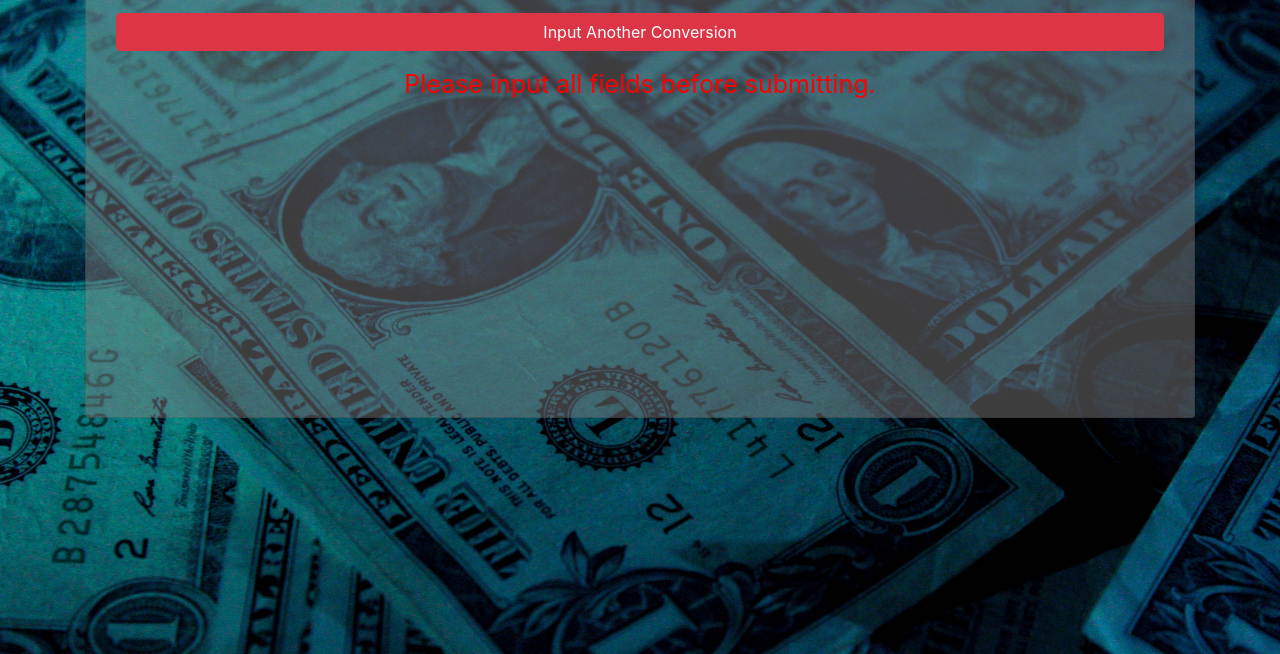
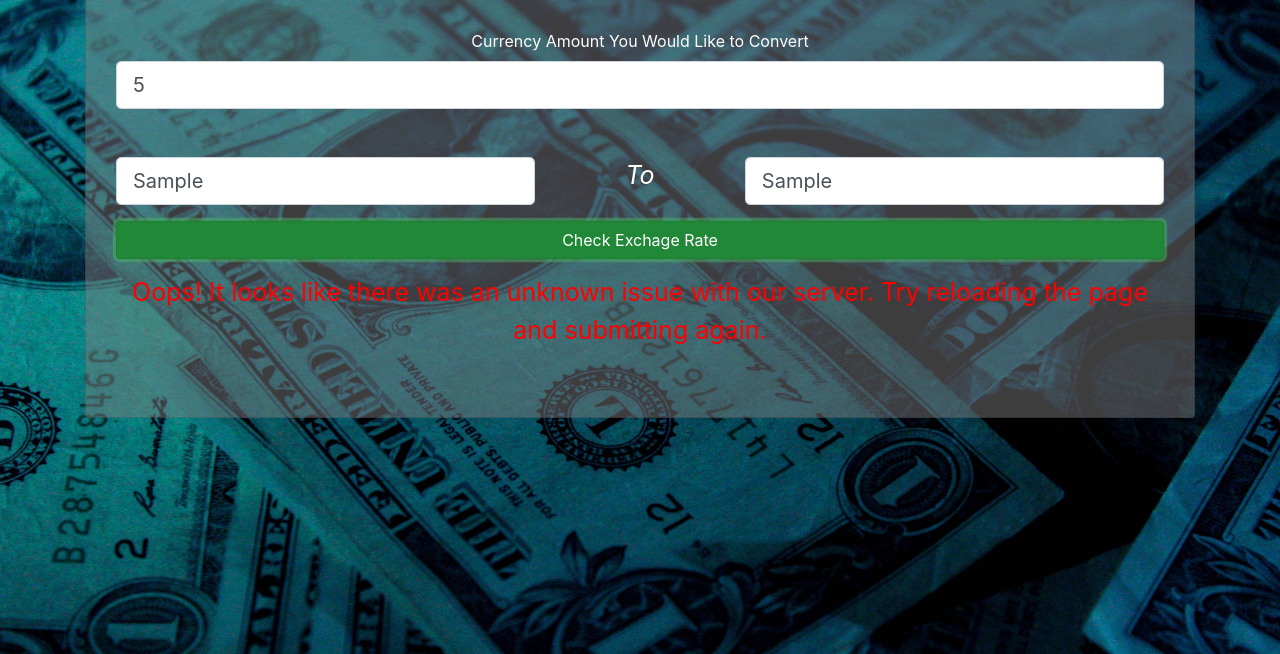
Before and after one commit to JesseDWhite/currency-exchange, a website built with webpack: page src/index.html in a window 1280 px wide. Both pictures are taken after typing "5", "Sample", "Sample" into the empty fields and a click on the button "Check Exchage Rate". Shown: the part 146-800 px from the top of the page. Built offline with nearby package versions, Linux system fonts and the light colour scheme; no server answers.

Commit message:
add extra error handler.

```diff
--- a/src/index.html
+++ b/src/index.html
@@ -17,13 +17,13 @@
                 <input type="number" name="ammount" id="ammount" class="form-control form-control-lg" min="0" step=".01">
                 <div class="row">
                     <div class="col-md-5">
-                        <input type="text" name="base-rate" id="base-rate" class="form-control form-control-lg mt-5" placeholder="Currency Code">
+                        <input type="text" name="base-rate" id="base-rate" class="form-control form-control-lg mt-5" placeholder="Currency Code" required>
                     </div>
                     <div class="col-md-2">
                         <p class="mt-5"><em>To</em></p>
                     </div>
                     <div class="col-md-5">
-                        <input type="text" name="rate-to-compare" id="rate-to-compare" class="form-control form-control-lg mt-5 mb-3" placeholder="Currency Code">
+                        <input type="text" name="rate-to-compare" id="rate-to-compare" class="form-control form-control-lg mt-5 mb-3" placeholder="Currency Code" required>
                     </div>
                 </div>
                 <button class="btn btn-success" type="submit" id="submit-info">Check Exchage Rate</button>
--- a/src/main.js
+++ b/src/main.js
@@ -19,7 +19,11 @@ function currencyCompare(response) {
     const compareRate = response.target_code;
     const convertedCurrency = response.conversion_rate;
 
-    if (response["error-type"] === "unsupported-code") {
+    if (response instanceof Error) {
+        hideAllFields();
+        return $("#show-error").text("Oops! It looks like there was an unknown issue with our server. Try reloading the page and submitting again.");
+    }
+    else if (response["error-type"] === "unsupported-code") {
         hideAllFields();
         return $("#show-error").text("It doesn't look like we have that currency code.");
     } else if (response["error-type"] === "malformed-request") {
@@ -57,14 +61,16 @@ $(document).ready(function () {
                 $('#last-updated').html(`Last Updated: ${Date(response.time_last_update_utc)}`);
                 $("#current-value").html(`The current exchange rate from ${baseRate.toUpperCase()} to ${compareRate.toUpperCase()} is: <span>${currencyCompare(response).toFixed(2)}</span>`);
                 $("#conversion").html(`Your total converted exchange value from ${baseRate.toUpperCase()} to ${compareRate.toUpperCase()} is: <span>${(currencyCompare(response) * currencyAmmount).toFixed(2)}</span>`);
-            });
 
+                if (response instanceof Error) {
+                    hideAllFields();
+                } else {
                     $('form').slideUp();
                     $('#submit-info').slideUp();
                     $('#change-info').slideDown();
                     $('#show-error').slideDown();
                     $('#all-conversions').slideDown();
-
+                }
                 $('#change-info').click(function () {
                     $('form').slideDown();
                     $('#submit-info').slideDown();
@@ -74,3 +80,4 @@ $(document).ready(function () {
                 });
             });
     });
+});
```
Lines whose indentation alone changed are shown as unchanged.
